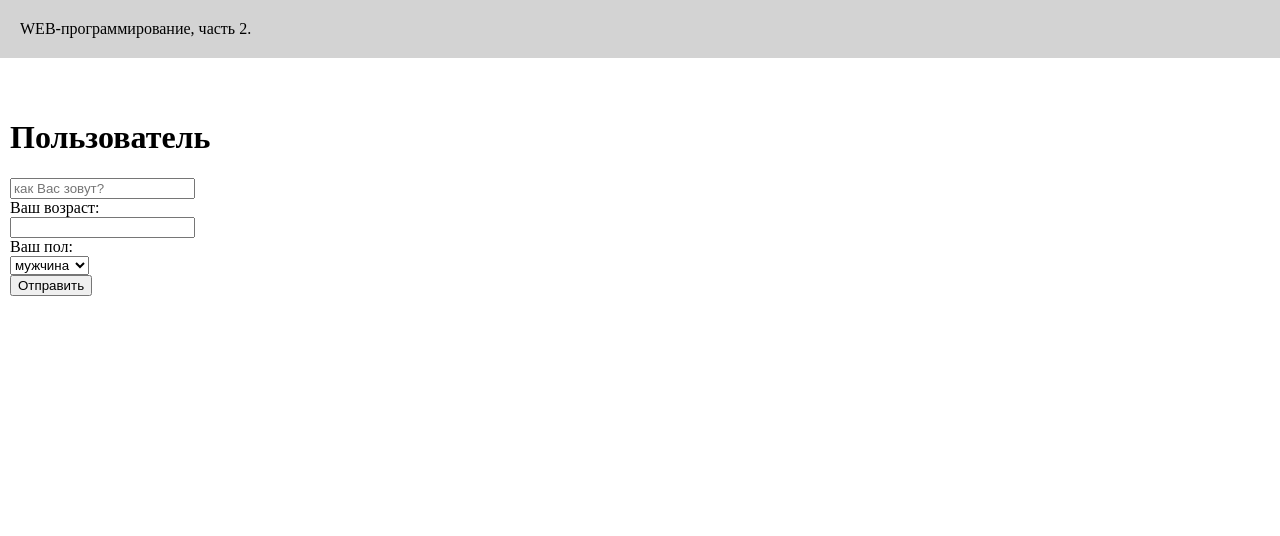
After one commit to Teya01/web--programming-labs-2, a Flask app: page /lab3/form1 in a window 1280 px wide. The commit adds this page. Shown: the top 536 px of the page. Run offline with Flask 3, Linux system fonts and the light colour scheme.

Commit message:
Форма

```diff
--- a/lab3.py
+++ b/lab3.py
@@ -8,6 +8,7 @@ def lab():
     name_color = request.cookies.get('name_color')
     return render_template('lab3/lab3.html', name=name, name_color=name_color)
 
+
 @lab3.route('/lab3/cookie')
 def cookie():
     resp = make_response(redirect('/lab3/'))
@@ -16,6 +17,7 @@ def cookie():
     resp.set_cookie('name_color', 'magenta')
     return resp
 
+
 @lab3.route('/lab3/del_cookie')
 def del_cookie():
     resp = make_response(redirect('/lab3/'))
@@ -23,3 +25,11 @@ def del_cookie():
     resp.delete_cookie('age')
     resp.delete_cookie('name_color')
     return resp
+
+
+@lab3.route('/lab3/form1')
+def form1():
+    user = request.args.get('user')
+    age = request.args.get('age')
+    sex = request.args.get('sex')
+    return render_template('lab3/form1.html', user=user, age=age, sex=sex)
--- /dev/null
+++ b/templates/lab3/form1.html
@@ -0,0 +1,46 @@
+{% extends "base.html" %}
+
+{# номер лабораторной работы: #}
+{% block lab %}Лабораторная работа 3{% endblock %}
+
+{# основной контент: #}
+{% block main %}
+
+    {% if user %}
+
+    <h1>Привет, {{ user }}!</h1>
+    <h2>Добро пожаловать на наш сайт!</h2>
+
+    <div>Ваш возраст: {{ age }}</div>
+    <div>Ваш пол: {{ sex }}</div>
+    <div>
+        <a href="/lab3/form1">Заново</a>
+    </div>
+    {% else %}
+
+    <h1>Пользователь</h1>
+
+    <form>
+        <div>
+            <input type="text" placeholder="как Вас зовут?" name="user">
+        </div>
+
+        <label>Ваш возраст:</label>
+        <div>
+            <input type="number" name="age">
+        </div>
+
+        <label>Ваш пол:</label>
+        <div>
+            <select name="sex">
+                <option value="male">мужчина</option>
+                <option value="female">женщина</option>
+            </select>
+        </div>
+        <div>
+            <button type="submit">Отправить</button>
+        </div>
+    </form>
+
+    {% endif %}
+{% endblock %}
--- a/templates/lab3/lab3.html
+++ b/templates/lab3/lab3.html
@@ -14,5 +14,6 @@
     <ol>
         <li><a href="/lab3/cookie">Куки</a></li>
         <li><a href="/lab3/del_cookie">Очистка куки</a></li>
+        <li><a href="/lab3/form1">Пользователь</a></li>
     </ol>
 {% endblock %}
```
